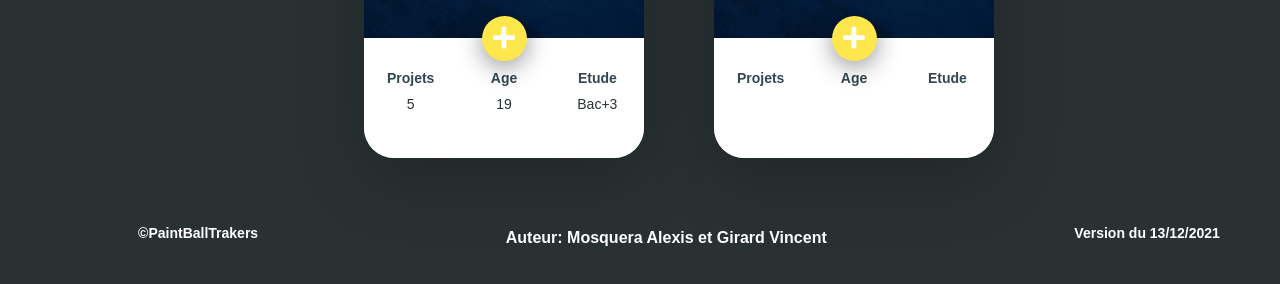
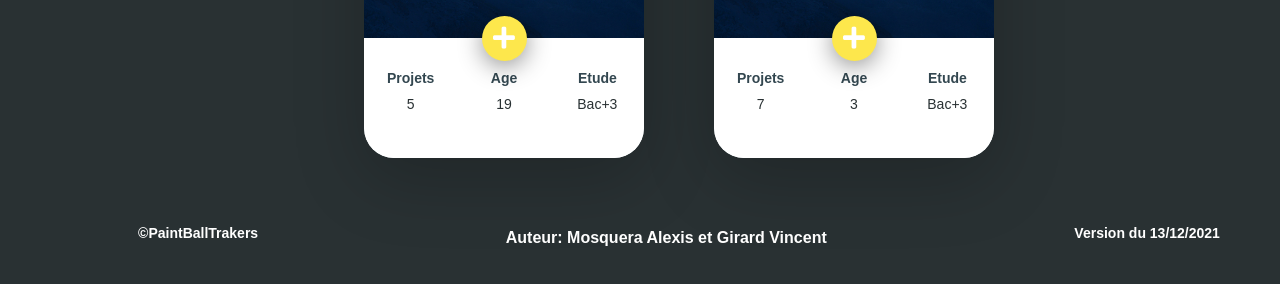
Before and after one commit to Alex6Mos/PaintballTrackers, a PHP site: page /Projet_web/contact.php in a window 1280 px wide. Shown: the part 1321-1605 px from the top of the page. Run offline with PHP 8.4, Linux system fonts and the light colour scheme; some libraries are stand-ins or nearby versions.

Commit message:
Finalisation projet

```diff
--- a/contact.php
+++ b/contact.php
@@ -84,15 +84,15 @@
             <div class="pCard_down_contact">
                 <div>
                     <p>Projets</p>
-                    <p></p>
+                    <p>7</p>
                 </div>
                 <div>
                     <p>Age</p>
-                    <p></p>
+                    <p>3</p>
                 </div>
                 <div>
                     <p>Etude</p>
-                    <p></p>
+                    <p>Bac+3</p>
                 </div>
             </div>
             <!--Verso de la carte-->
--- a/style.css
+++ b/style.css
@@ -549,13 +549,12 @@ h2 {
     margin-bottom: 5%;
     background-color:  #5BC0EB;
     border-radius: 3%;
-
     box-shadow: 0 0 10px white;
     color: black;
     text-align: center;
     margin-left: auto;
     margin-right: auto;
-    width: 50%;  /*60%*/
+    width: 100%;  /*60%*/
     height: 600px;
 }
 
@@ -688,10 +687,10 @@ label
     }
 
      /* css pour les titres des cardes de la page index */
-     .maCard h5
-     {
-         position: relative;
-         top: 0%;
+    .maCard h5
+    {
+      position: relative;
+      top: 0%;
      }
 
     /* css pour les paragraphe des cardes de la page index */
@@ -957,6 +956,7 @@ tbody tr
     transition: all 0.4s ease;
     top: 50%;
     transform: translateY(-50%);
+    color: #11101D;
   }
 
   .sidebar.open li .tooltip{
```
